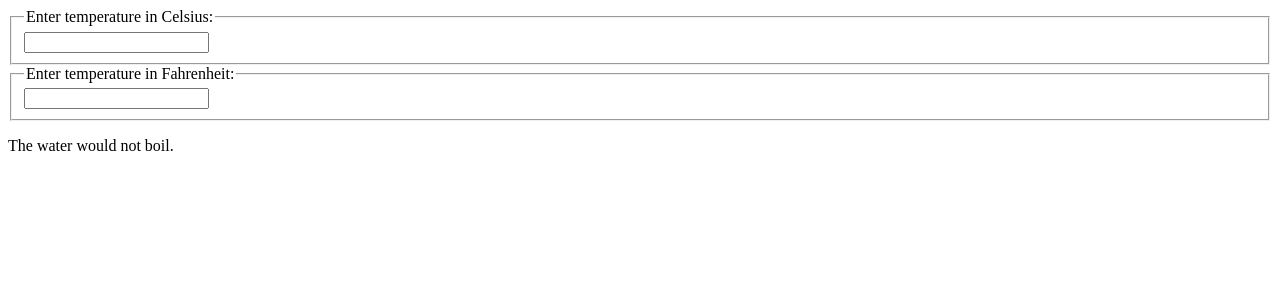
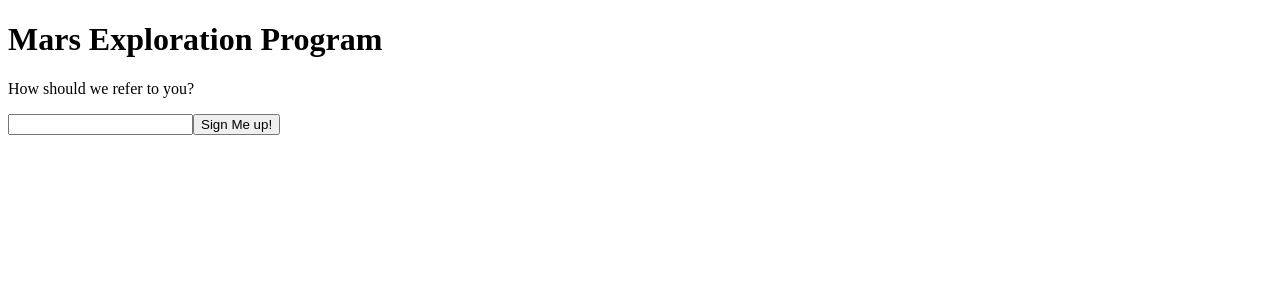
Before and after one commit to wintertwinkle/learn-react-demo, a React (Create React App) app: page / in a window 1280 px wide. Shown: the top 300 px of the page. Built offline with nearby package versions, Linux system fonts and the light colour scheme.

Commit message:
update App.js

```diff
--- a/src/App.js
+++ b/src/App.js
@@ -8,7 +8,9 @@
 // import NameForm from "./components/NameForm"
 // import EssayForm from "./components/EssayForm"
 // import FlavorForm from "./components/FlavorForm"
-import Calculator from "./components/Calculator"
+// import Calculator from "./components/Calculator"
+// import WelcomeDialog from "./components/WelcomeDialog"
+import SignUpDialog from "./components/SignUpDialog"
 
 // const messages = ["React", "Vue", "Angular"]
 // const posts = [
@@ -28,7 +30,9 @@ export default function App() {
       <NameForm />
       <EssayForm /> */}
       {/* <FlavorForm /> */}
-      <Calculator />
+      {/* <Calculator /> */}
+      {/* <WelcomeDialog /> */}
+      <SignUpDialog />
     </div>
   )
 }
```
